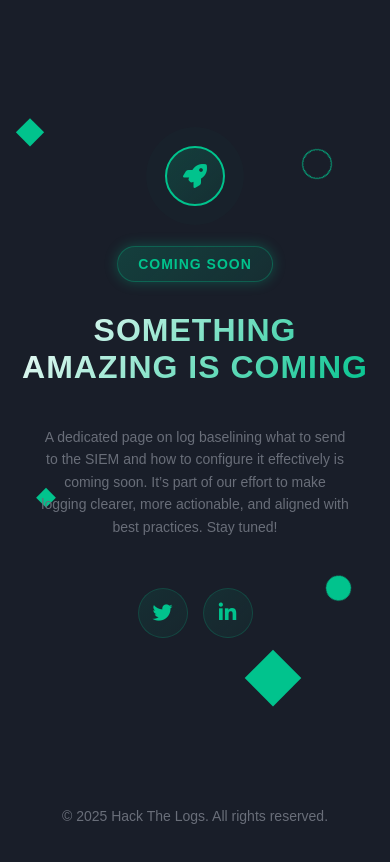
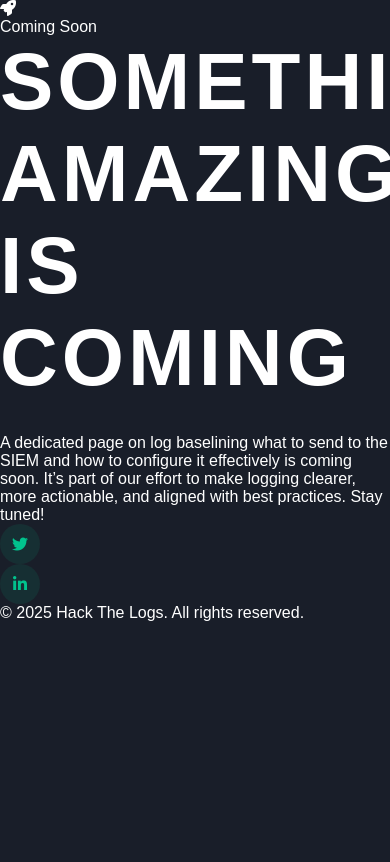
Before and after one commit to aljabersarah/hackthelogs, a plain HTML site: page index.html in a window 390 px wide. Drawn offline with Linux system fonts and the light colour scheme; a web font is replaced by a local one.

Commit message:
Update style.css

```diff
--- a/css/style.css
+++ b/css/style.css
@@ -1,24 +1,162 @@
-/* Import the Anta font to match the original theme */
-@import url('https://fonts.googleapis.com/css2?family=Anta&display=swap');
-
 * {
     margin: 0;
     padding: 0;
     box-sizing: border-box;
+    font-family: 'Arial', sans-serif;
 }
 
 body {
     background-color: #191E29;
     color: #FFFFFF;
-    font-family: 'Anta', sans-serif;
-    overflow-x: hidden;
-    min-height: 100vh;
+}
+
+.container {
+    position: relative;
+    max-width: 1920px;
+    min-height: 1080px;
+    margin: 0 auto;
+    overflow: hidden;
+}
+
+.content-wrapper {
+    display: flex;
+    justify-content: space-between; /* Keeps text & image closer */
+    align-items: center; /* Aligns vertically */
+    gap: 0px; /* Removes extra spacing */
+    height: 100%;
     position: relative;
 }
 
-/* Background Animation */
-.background-animation {
-    position: fixed;
+.text-content {
+    width: 50%;  /* Reduced width to bring image closer */
+    padding: 60px;  /* Adjusted padding */
+    display: flex;
+    flex-direction: column;
+    justify-content: center;
+    position: relative;
+    z-index: 3;
+}
+
+.image-side {
+    width: 50%;  /* Matched text width to bring image closer */
+    height: 100svh;
+    position: relative;
+}
+
+.image-area {
+    position: absolute;
+    top: 0;
+    right: 0;
+    width: 100%;
+    height: 100%;
+}
+
+.image-area img {
+    width: 100%;
+    height: 100%;
+    object-fit: cover;
+    object-position: center; /* Ensures image is centered */
+    display: block; /* Removes any potential gap */
+}
+
+.diagonal-overlay {
+    position: absolute;
+    top: 0;
+    left: 0;
+    width: 100%;
+    height: 100%;
+    background-color: #191E29;
+    clip-path: polygon(0 0, 30% 0, 0 100%); /* Adjusted to reduce extra space */
+    z-index: 1;
+}
+
+.subtitle {
+    font-family: 'Anta', sans-serif;
+    font-size: 30px;
+    color: #bcbcbc;
+    margin-bottom: 20px;
+}
+
+
+h1 {
+    font-family: 'Anta', sans-serif;
+    font-size: 80px;
+    letter-spacing: 4px;
+    text-transform: uppercase;
+    font-weight: 700;
+    margin-bottom: 30px;
+}
+
+.description {
+	font-family: 'Anta', sans-serif;
+    color: #bcbcbc;
+    font-size: 16px;
+    line-height: 1.6;
+    margin-bottom: 60px;
+    max-width: 700px;
+}
+
+.social-buttons {
+    display: flex;
+    align-items: center;
+    gap: 20px;
+    margin-bottom: 20px;
+}
+
+.social-icon {
+    color: #01C38D;
+    text-decoration: none;
+    display: flex;
+    align-items: center;
+    justify-content: center;
+    width: 40px;
+    height: 40px;
+    border-radius: 50%;
+    background-color: rgba(1, 195, 141, 0.1);
+    transition: all 0.3s ease;
+}
+
+.social-icon:hover {
+    background-color: rgba(1, 195, 141, 0.2);
+}
+
+.explore-button {
+    display: inline-flex; /* Ensures button only wraps around content */
+    align-items: center;
+    gap: 5px;
+    background-color: #01C38D;
+    color: #FFFFFF;
+    padding: 10px 15px;  /* Keeps background tight */
+    border-radius: 4px;
+     font-family: 'Anta', sans-serif;
+    text-decoration: none;
+    font-weight: bold;
+    font-size: 22px;
+    letter-spacing: 1px;
+    transition: all 0.3s ease;
+    white-space: nowrap;  /* Prevents wrapping */
+    width: fit-content; /* Ensures it only takes as much space as needed */
+    max-width: max-content; /* Prevents stretching */
+}
+
+.explore-button:hover {
+    background-color: #00af7c;
+    transform: translateY(-2px);
+}
+
+.creator-credit {
+    color: #bcbcbc;
+    font-family: 'Anta', sans-serif;
+    font-size: 16px;
+    margin-bottom: 30px;
+}
+
+.creator-credit .heart {
+    color: #01C38D;
+}
+
+.geometric-elements {
+    position: absolute;
     top: 0;
     left: 0;
     width: 100%;
@@ -27,298 +165,136 @@ body {
     z-index: 0;
 }
 
-.floating-shape {
+.geo-element {
     position: absolute;
     background-color: #01C38D;
-    animation: float 6s ease-in-out infinite;
 }
 
-.shape1 {
+.geo-diamond-1 {
     width: 20px;
     height: 20px;
-    top: 15%;
-    left: 5%;
+    top: 12vh;
+    left: 10%;
     transform: rotate(45deg);
-    animation-delay: 0s;
 }
 
-.shape2 {
+.geo-diamond-2 {
+    width: 14px;
+    height: 14px;
+    top: 40%;
+    right: 10%;
+    transform: rotate(45deg);
+}
+
+.geo-circle-1 {
     width: 30px;
     height: 30px;
     border-radius: 50%;
     border: 1px solid #01C38D;
     background-color: transparent;
-    top: 20%;
-    right: 15%;
-    animation-delay: 2s;
+    top: 17vh;
+    left: 36vw;
 }
 
-.shape3 {
-    width: 14px;
-    height: 14px;
-    top: 60%;
-    left: 10%;
-    transform: rotate(45deg);
-    animation-delay: 1s;
+.geo-circle-2 {
+    width: 20px;
+    height: 20px;
+    border-radius: 50%;
+    background-color: #01C38D;
+    top: 15%;
+    right: 15%;
 }
 
-.shape4 {
-    width: 25px;
-    height: 25px;
-    border-radius: 50%;
-    background-color: #01C38D;
-    top: 70%;
-    right: 10%;
-    animation-delay: 3s;
-}
-
-.shape5 {
+.geo-diamond-large {
     width: 40px;
     height: 40px;
     bottom: 15%;
-    right: 25%;
+    right: 20%;
     background-color: #01C38D;
     transform: rotate(45deg);
-    animation-delay: 1.5s;
 }
 
-@keyframes float {
-    0%, 100% {
-        transform: translateY(0px) rotate(45deg);
-    }
-    50% {
-        transform: translateY(-20px) rotate(45deg);
-    }
-}
 
-/* Main Container */
-.container {
-    position: relative;
-    min-height: 100vh;
-    display: flex;
-    flex-direction: column;
-    justify-content: center;
-    align-items: center;
-    padding: 40px 20px;
-    z-index: 1;
-    max-width: 1200px;
-    margin: 0 auto;
-}
-
-/* Logo Section */
-.logo-section {
-    margin-bottom: 40px;
-}
-
-.logo {
-    width: 80px;
-    height: 80px;
-    background: linear-gradient(135deg, rgba(1, 195, 141, 0.2), rgba(1, 195, 141, 0.1));
-    border: 2px solid #01C38D;
+.logo-placeholder {
+    width: 40px;
+    height: 40px;
+    background-color: rgba(1, 195, 141, 0.2);
+    border: 2px dashed #01C38D;
     border-radius: 50%;
     display: flex;
     align-items: center;
     justify-content: center;
-    animation: pulse 2s infinite;
+    margin-bottom: 40px;
 }
 
-.logo i {
-    font-size: 32px;
+.logo-placeholder span {
     color: #01C38D;
+    font-size: 10px;
+    text-align: center;
 }
-
-@keyframes pulse {
-    0% {
-        box-shadow: 0 0 0 0 rgba(1, 195, 141, 0.4);
-    }
-    70% {
-        box-shadow: 0 0 0 20px rgba(1, 195, 141, 0);
-    }
-    100% {
-        box-shadow: 0 0 0 0 rgba(1, 195, 141, 0);
-    }
-}
-
-/* Main Content */
-.main-content {
-    text-align: center;
-    max-width: 800px;
-}
-
-/* Coming Soon Badge */
-.coming-soon-badge {
-    display: inline-block;
-    background: linear-gradient(135deg, rgba(1, 195, 141, 0.2), rgba(1, 195, 141, 0.1));
-    border: 1px solid rgba(1, 195, 141, 0.3);
-    border-radius: 50px;
-    padding: 10px 25px;
-    margin-bottom: 30px;
-    animation: glow 2s ease-in-out infinite alternate;
-}
-
-.badge-text {
-    color: #01C38D;
-    font-size: 16px;
-    font-weight: bold;
-    letter-spacing: 1px;
-    text-transform: uppercase;
-}
-
-@keyframes glow {
-    from {
-        box-shadow: 0 0 5px rgba(1, 195, 141, 0.2);
-    }
-    to {
-        box-shadow: 0 0 20px rgba(1, 195, 141, 0.4);
-    }
-}
-
-/* Main Title */
-.main-title {
-    font-family: 'Anta', sans-serif;
-    font-size: 64px;
-    font-weight: 700;
-    letter-spacing: 3px;
-    text-transform: uppercase;
-    margin-bottom: 40px;
-    background: linear-gradient(135deg, #FFFFFF, #01C38D);
-    -webkit-background-clip: text;
-    -webkit-text-fill-color: transparent;
-    background-clip: text;
-    animation: titleSlide 1s ease-out;
-}
-
-@keyframes titleSlide {
-    from {
-        opacity: 0;
-        transform: translateY(30px);
-    }
-    to {
-        opacity: 1;
-        transform: translateY(0);
-    }
-}
-
-/* Contribution Section */
-.contribution-section {
-    margin-bottom: 50px;
-}
-
-.contribution-text {
-    color: #696E79;
-    font-size: 18px;
-    line-height: 1.8;
-    max-width: 700px;
-    margin: 0 auto;
-    animation: fadeIn 1.2s ease-out 0.3s both;
-}
-
-@keyframes fadeIn {
-    from {
-        opacity: 0;
-        transform: translateY(20px);
-    }
-    to {
-        opacity: 1;
-        transform: translateY(0);
-    }
-}
-
-/* Social Media Container */
-.social-media-container {
-    display: flex;
-    justify-content: center;
-    align-items: center;
-    gap: 25px;
-    margin-bottom: 60px;
-    animation: fadeIn 1.4s ease-out 0.6s both;
-}
-
-.social-icon {
+.social-icon-text {
     color: #01C38D;
     text-decoration: none;
     display: flex;
     align-items: center;
     justify-content: center;
-    width: 60px;
-    height: 60px;
+    width: 50px;
+    height: 50px;
     border-radius: 50%;
     background: linear-gradient(135deg, rgba(1, 195, 141, 0.1), rgba(1, 195, 141, 0.05));
     border: 1px solid rgba(1, 195, 141, 0.2);
     transition: all 0.3s ease;
-    font-size: 24px;
+    font-size: 20px;
+    font-weight: bold;
 }
 
-.social-icon:hover {
-    transform: translateY(-5px);
+.social-icon-text:hover {
+    transform: translateY(-3px);
     background: linear-gradient(135deg, rgba(1, 195, 141, 0.2), rgba(1, 195, 141, 0.1));
-    box-shadow: 0 15px 30px rgba(1, 195, 141, 0.3);
-    border-color: rgba(1, 195, 141, 0.4);
+    box-shadow: 0 10px 25px rgba(1, 195, 141, 0.3);
 }
 
-/* Footer */
-.footer {
-    position: absolute;
-    bottom: 20px;
-    width: 100%;
-    text-align: center;
-    animation: fadeIn 1.6s ease-out 0.9s both;
+@media (min-width: 1400px) and (max-width: 1599.98px) {
+    .text-content h1 {
+        font-size: 65px;
+    }
 }
 
-.footer p {
-    color: #696E79;
-    font-size: 14px;
-    font-family: 'Anta', sans-serif;
+@media (min-width: 1200px) and (max-width: 1399.98px) {
+    .text-content h1 {
+        font-size: 52px;
+    }
 }
 
-/* Responsive Design */
-@media (max-width: 768px) {
-    .main-title {
-        font-size: 42px;
-        letter-spacing: 2px;
+@media (min-width: 992px) and (max-width: 1199.98px) {
+    .text-content h1 {
+        font-size: 40px;
     }
-
-    .contribution-text {
-        font-size: 16px;
-        padding: 0 20px;
-    }
-
-    .social-icon {
-        width: 50px;
-        height: 50px;
-        font-size: 20px;
-    }
-
-    .logo {
-        width: 60px;
-        height: 60px;
-    }
-
-    .logo i {
+    .subtitle {
         font-size: 24px;
     }
 }
 
-@media (max-width: 480px) {
-    .main-title {
-        font-size: 32px;
-        letter-spacing: 1px;
+@media (max-width: 991.98px) {
+    .content-wrapper {
+        flex-wrap: wrap;
+        flex-direction: column-reverse;
     }
-
-    .contribution-text {
-        font-size: 14px;
-        line-height: 1.6;
+    .text-content {
+        width: 100%;
+        padding-top: 0;
     }
-
-    .social-media-container {
-        gap: 15px;
+    .image-side {
+        width: 100%;
+        height: 50svh;
     }
-
-    .coming-soon-badge {
-        padding: 8px 20px;
+    .text-content .subtitle {
+        font-size: 20px;
     }
-
-    .badge-text {
-        font-size: 14px;
+    .text-content h1 {
+        font-size: 40px;
+    }
+    .geo-circle-1 {
+        top: 10vh;
     }
 }
```
